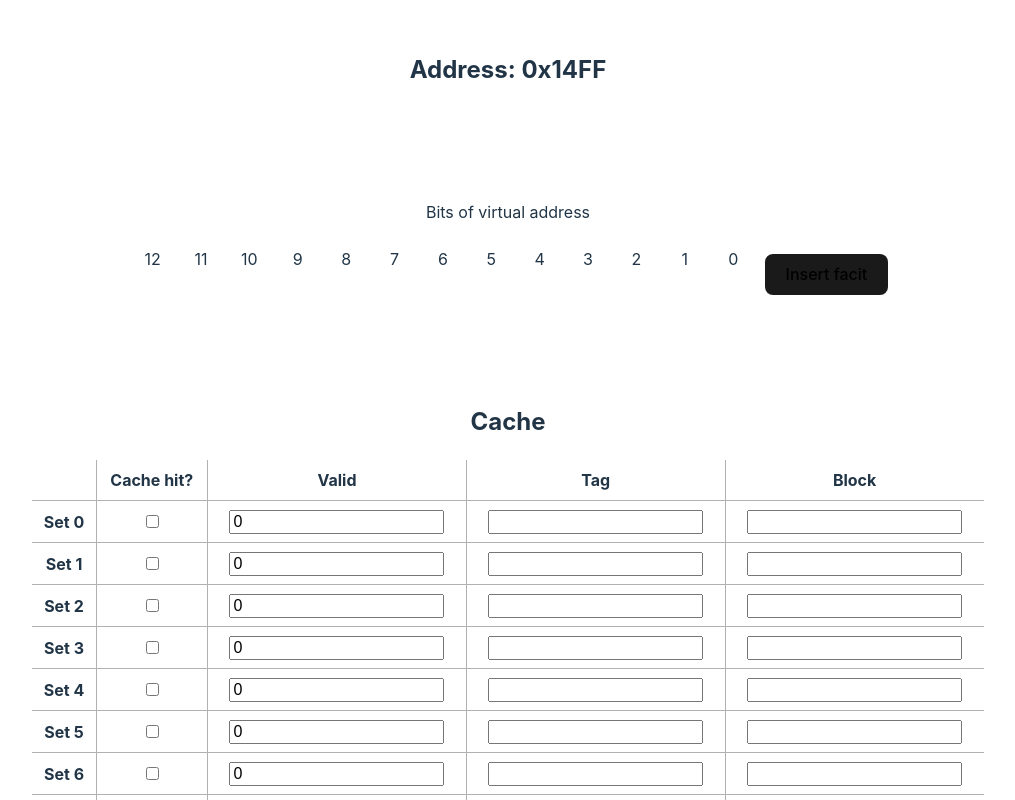
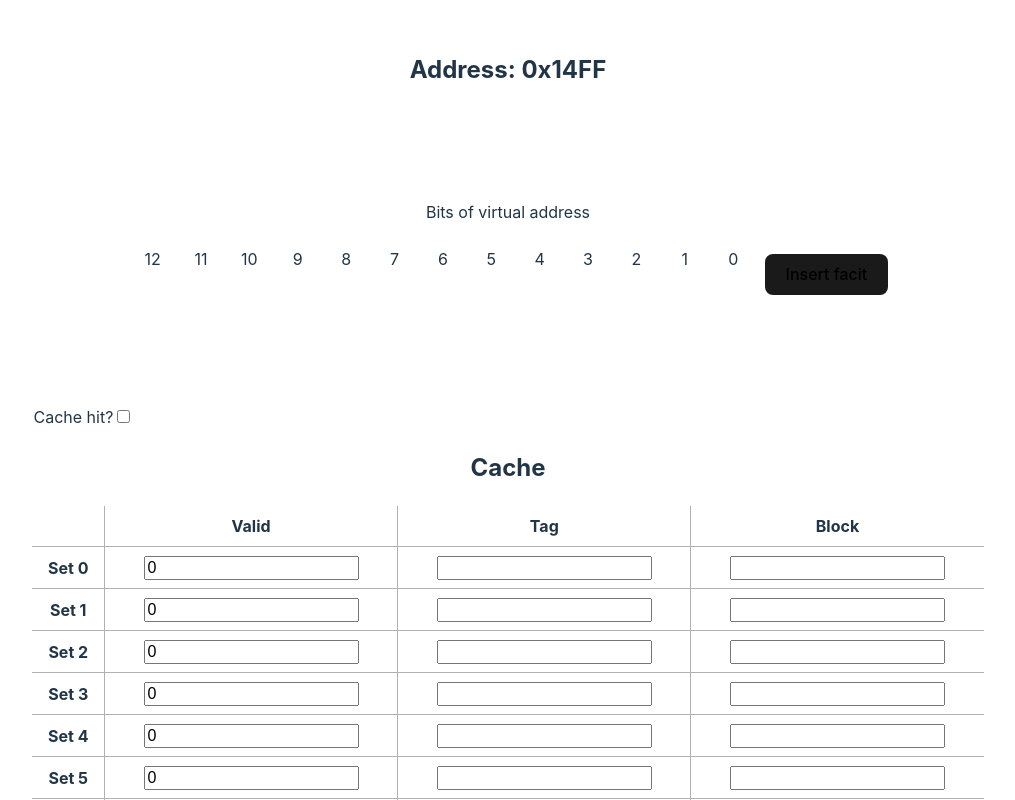
Before and after one commit to MahmoodSeoud/cache-hit-miss, a React (Vite) app: page / in a window 1280 px wide. Shown: the top 800 px of the page, without its empty margins (132-1147 px from the left). Built offline with nearby package versions, Linux system fonts and the light colour scheme.

Commit message:
more work in

```diff
--- a/src/App.tsx
+++ b/src/App.tsx
@@ -80,23 +80,18 @@ function createTableEntry<TObj extends CACHE_TABLE_ENTRY>(entry: TObj, address:
   return newEntry;
 }
 
-function createTableEntries<TObj extends CACHE_TABLE_ENTRY>
+function createTableEntries
   (numOfRows: number,
-    tableEntry: TObj,
+    tableEntry: CACHE_TABLE_ENTRY,
     address: number,
     tag_bits: string
-  ): TObj[][] {
+  ):CACHE_TABLE_ENTRY[] {
 
-  const numOfCols = 1;
-  const entries: TObj[][] = [];
+  const entries: CACHE_TABLE_ENTRY[] = [];
 
   for (let i = 0; i < numOfRows; i++) {
-    const array: TObj[] = [];
-    for (let j = 0; j < numOfCols; j++) {
-      let entry = createTableEntry<TObj>(tableEntry, address, tag_bits)
-      array.push(entry);
-    }
-    entries.push(array);
+    let entry = createTableEntry(tableEntry, address, tag_bits)
+    entries.push(entry);
   }
   return entries;
 }
@@ -125,25 +120,25 @@ function App() {
 
 
   // TODO: maybe look int making these to state variables
-  const [cacheEntries, setCacheEntries] = useState<CACHE_TABLE_ENTRY[][]>(createTableEntries<CACHE_TABLE_ENTRY>(sets, { tag: 0, block: '', valid: 0 }, address, tag_bits));
-  const [facitEntries, setFacitEntries] = useState<CACHE_TABLE_ENTRY[][]>(JSON.parse(JSON.stringify(cacheEntries)));
+  const [cacheEntries, setCacheEntries] = useState<CACHE_TABLE_ENTRY[]>(createTableEntries(sets, { tag: 0, block: '', valid: 0 }, address, tag_bits));
+  const [facitEntries, setFacitEntries] = useState<CACHE_TABLE_ENTRY[]>(JSON.parse(JSON.stringify(cacheEntries)));
 
 
   useEffect(() => {
 
-    setCacheEntries(createTableEntries<CACHE_TABLE_ENTRY>(sets, { tag: 0, block: '', valid: 0 }, address, tag_bits));
+    setCacheEntries(createTableEntries(sets, { tag: 0, block: '', valid: 0 }, address, tag_bits));
     setFacitEntries(JSON.parse(JSON.stringify(cacheEntries)));
     // Caculate the facit
     const tag: number = Number('0b' + tag_bits)
     const block: string = `Mem[${address}-${address + 7}]`
 
-    const cache_hit = facitEntries[index][0].valid === 1;
+    const cache_hit = facitEntries[index].valid === 1;
 
     if (!cache_hit) {
       const facitEntriesCopy = JSON.parse(JSON.stringify(facitEntries));
-      facitEntriesCopy[index][0].valid = 1;
-      facitEntriesCopy[index][0].tag = tag;
-      facitEntriesCopy[index][0].block = block;
+      facitEntriesCopy[index].valid = 1;
+      facitEntriesCopy[index].tag = tag;
+      facitEntriesCopy[index].block = block;
 
       setFacitEntries(facitEntriesCopy)
 
--- a/src/components/Cache_table/Cache_table.tsx
+++ b/src/components/Cache_table/Cache_table.tsx
@@ -18,9 +18,9 @@ export type CACHE_TABLE_ENTRY = {
 };
 
 type cache_tableProps = {
-    cacheEntries: CACHE_TABLE_ENTRY[][];
-    setCacheEntries: React.Dispatch<React.SetStateAction<CACHE_TABLE_ENTRY[][]>>;
-    facit: CACHE_TABLE_ENTRY[][];
+    cacheEntries: CACHE_TABLE_ENTRY[];
+    setCacheEntries: React.Dispatch<React.SetStateAction<CACHE_TABLE_ENTRY[]>>;
+    facit: CACHE_TABLE_ENTRY[];
     addressPrefix: AddressPrefix;
     baseConversion: BaseConversion;
 }
@@ -57,60 +57,76 @@ function Cache_table({ cacheEntries, setCacheEntries, facit, addressPrefix, base
     });
 
     function checkInput(): boolean {
-
-        return cacheEntries.every((set, i) => {
-            return set.every((entry, j) => {
-                const facitEntry = facit[i][j];
-                return entry.tag === facitEntry.tag &&
-                    entry.block === facitEntry.block &&
-                    entry.valid === facitEntry.valid;
-            });
-        });
+        return true
     }
 
-    let emptyInput: InputFields = {
-        VirtualAddress: '',
-        Offset: '',
-        Index: '',
-        Tag: '',
-        Valid: 0,
-        Hit: 0
-    }
+    useEffect(() => {
+        console.log('inputFields', inputFields);
+        console.log('cacheEntries', cacheEntries);
+    });
 
 
-
-
-    function handleInputChange(event: React.ChangeEvent<HTMLInputElement>, fieldName: InputField): void {
+    function handleInputChange(event: React.ChangeEvent<HTMLInputElement>, fieldName: InputField, cacheEntryIndex?: number,): void {
         const regexBits = /^[01]*$/; // regular expression to match only 1's and 0's
-        const regexYN = /^[YNyn]*$/; // regular expression to match only Y AND N
-        const regexHexChars = /^[0-9a-fA-F]*$/; // regular expression to match only hex characters
         const input = event.target.value;
 
         switch (fieldName) {
             case InputFieldsMap.VirtualAddress:
+                /*                 if (!regexBits.test(input)) {
+                                    event.target.value = '';
+                                    return;
+                                }
+                                setInputFields((prevState: InputFields) => ({ ...prevState, [fieldName]: getElementValuesFrom("vbit-input") }));
+
+                                //setCacheEntries((prevState: InputFields) => ({ ...prevState, [fieldName]: getElementValuesFrom("vbit-input") }));
+                                */
+                break;
+
+            case InputFieldsMap.Offset:
+                setCacheEntries((prevState: CACHE_TABLE_ENTRY[]) => {
+                    const newState = [...prevState];
+                    if (cacheEntryIndex) {
+                        newState[cacheEntryIndex].block = input;
+                    }
+                    return newState;
+                });
+                break;
+
+
+            case InputFieldsMap.Valid:
                 if (!regexBits.test(input)) {
                     event.target.value = '';
                     return;
                 }
-                setInputFields((prevState: InputFields) => ({ ...prevState, [fieldName]: getElementValuesFrom("vbit-input") }));
-                //setCacheEntries((prevState: InputFields) => ({ ...prevState, [fieldName]: getElementValuesFrom("vbit-input") }));
+
+                const validBit: Bit = input === '1' ? 1 : 0;
+
+                setCacheEntries((prevState: CACHE_TABLE_ENTRY[]) => {
+                    const newState = [...prevState];
+                    if (cacheEntryIndex) {
+                        newState[cacheEntryIndex].valid = validBit;
+                    }
+                    return newState;
+                });
+
                 break;
 
-            case InputFieldsMap.Offset:
             case InputFieldsMap.Tag:
-                if (!regexHexChars.test(input)) {
+                if (!regexBits.test(input)) {
                     event.target.value = '';
                     return;
                 }
-                //setCacheEntries((prevState: InputFields) => ({ ...prevState, [fieldName]: input.toLowerCase() }));
+                setCacheEntries((prevState: CACHE_TABLE_ENTRY[]) => {
+                    const newState = [...prevState];
+                    if (cacheEntryIndex) {
+                        newState[cacheEntryIndex].tag = Number(input); // Convert input to a number
+                    }
+                    return newState;
+                });
                 break;
 
             case InputFieldsMap.Hit:
-                if (!regexYN.test(input)) {
-                    event.target.value = '';
-                    return;
-                }
-                //setCacheEntries((prevState: InputFields) => ({ ...prevState, [fieldName]: input.toUpperCase() }));
+                setInputFields((prevState: InputFields) => ({ ...prevState, [fieldName]: event.target.checked ? 1 : 0 }));
                 break;
 
             default:
@@ -124,13 +140,22 @@ function Cache_table({ cacheEntries, setCacheEntries, facit, addressPrefix, base
 
     return (
         <div>
+            <td>
+                <div>
+                    Cache hit?
+                    {/* Cache hit */}
+                    <input
+                        type='checkbox'
+                        onChange={(ev) => handleInputChange(ev, InputFieldsMap.Hit)}
+                    />
+                </div>
+            </td>
             <h2>Cache</h2>
             <table className='cache-table'>
                 <thead>
                     <tr>
                         <th></th>
                         <>
-                            <th>Cache hit?</th>
                             <th>Valid</th>
                             <th>Tag</th>
                             <th>Block</th>
@@ -139,39 +164,30 @@ function Cache_table({ cacheEntries, setCacheEntries, facit, addressPrefix, base
                 </thead>
                 <tbody>
 
-                    {cacheEntries && cacheEntries.map((_, i) => {
-
-
+                    {cacheEntries && cacheEntries.length > 0 && cacheEntries.map((_, i) => {
 
                         return (
                             <tr key={i}>
                                 <th>Set {i}</th>
                                 <>
-                                    <td>
-                                        {/* Cache hit */}
-                                        <input
-                                            type='checkbox'
-                                            onChange={(ev) => handleInputChange(ev, InputFieldsMap.Hit)}
-                                        />
-                                    </td>
                                     {/* Valid bit input */}
                                     <td>
                                         <input
                                             maxLength={1}
                                             defaultValue={0}
-                                            onChange={(ev) => handleInputChange(ev, InputFieldsMap.Valid)}
+                                            onChange={(ev) => handleInputChange(ev, InputFieldsMap.Valid, i)}
                                         />
                                     </td>
                                     {/* Tag input */}
                                     <td>
                                         <input
-                                            onChange={(ev) => handleInputChange(ev, InputFieldsMap.Tag)}
+                                            onChange={(ev) => handleInputChange(ev, InputFieldsMap.Tag, i)}
                                         />
                                     </td>
                                     {/* Offset input */}
                                     <td>
                                         <input
-                                            onChange={(ev) => handleInputChange(ev, InputFieldsMap.Offset)}
+                                            onChange={(ev) => handleInputChange(ev, InputFieldsMap.Offset, i)}
                                         />
                                     </td>
                                 </>
```
